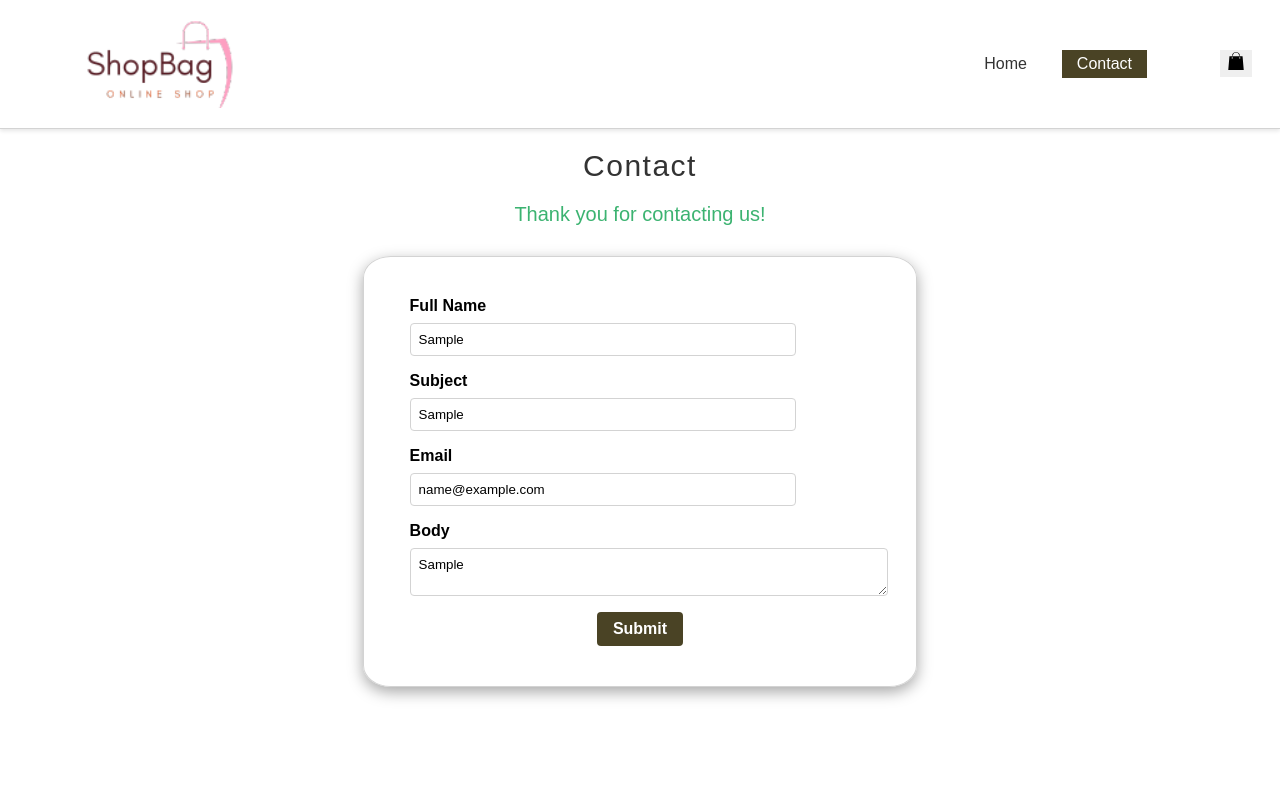
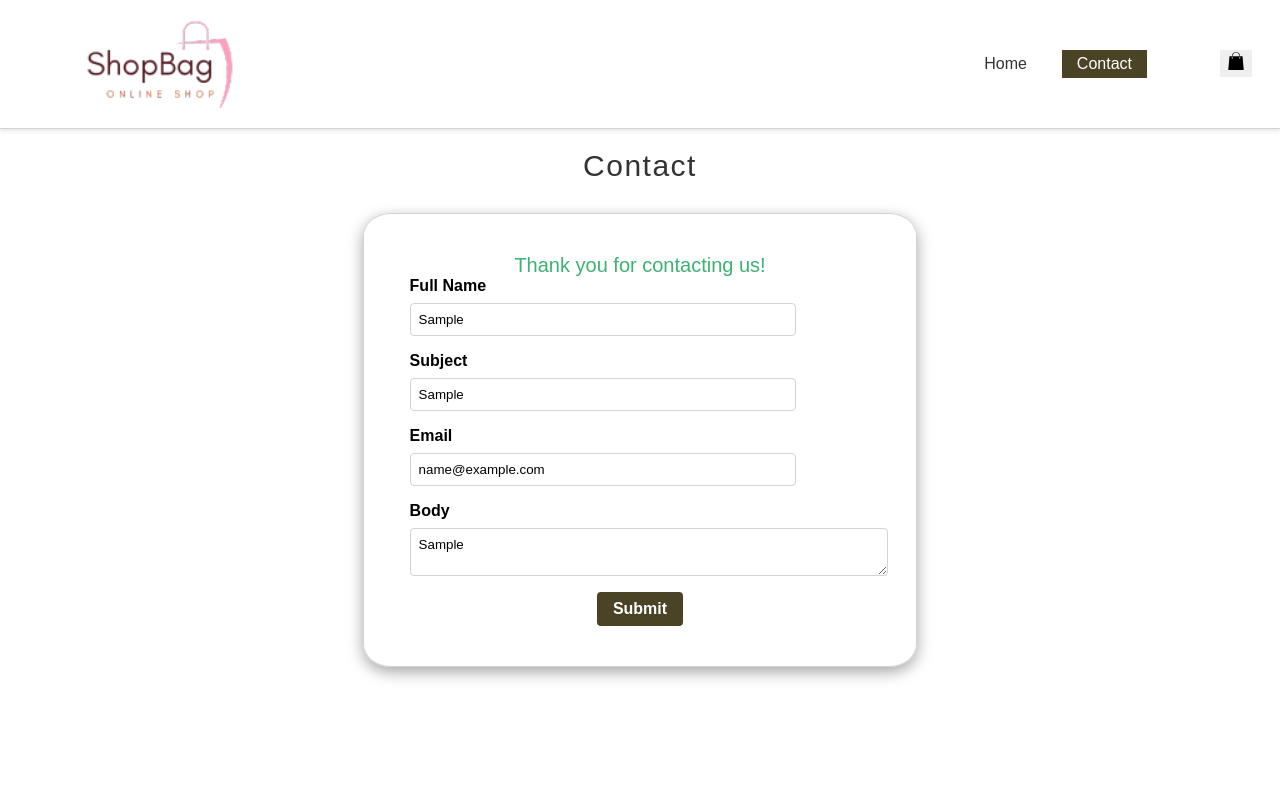
Before and after one commit to sabaFitwi/react-project-ecom-store, a React (Create React App) app: page /contact in a window 1280 px wide. Both pictures are taken after typing "Sample", "Sample", "name@example.com", "Sample" into the empty fields and a click on the button "Submit". Shown: the top 800 px of the page. Built offline with nearby package versions, Linux system fonts and the light colour scheme.

Commit message:
commit contact update

```diff
--- a/src/components/Contact/index.jsx
+++ b/src/components/Contact/index.jsx
@@ -30,9 +30,8 @@ const ContactForm = () => {
     <>
       <h1>Contact</h1>
 
-      {isSubmitted && <F.FormValid>Thank you for contacting us!</F.FormValid>}
-
       <F.FormWrapper onSubmit={handleSubmit}>
+        {isSubmitted && <F.FormValid>Thank you for contacting us!</F.FormValid>}
         <F.InputWrapper>
           <F.InputLabel>Full Name</F.InputLabel>
           <F.Input
```
